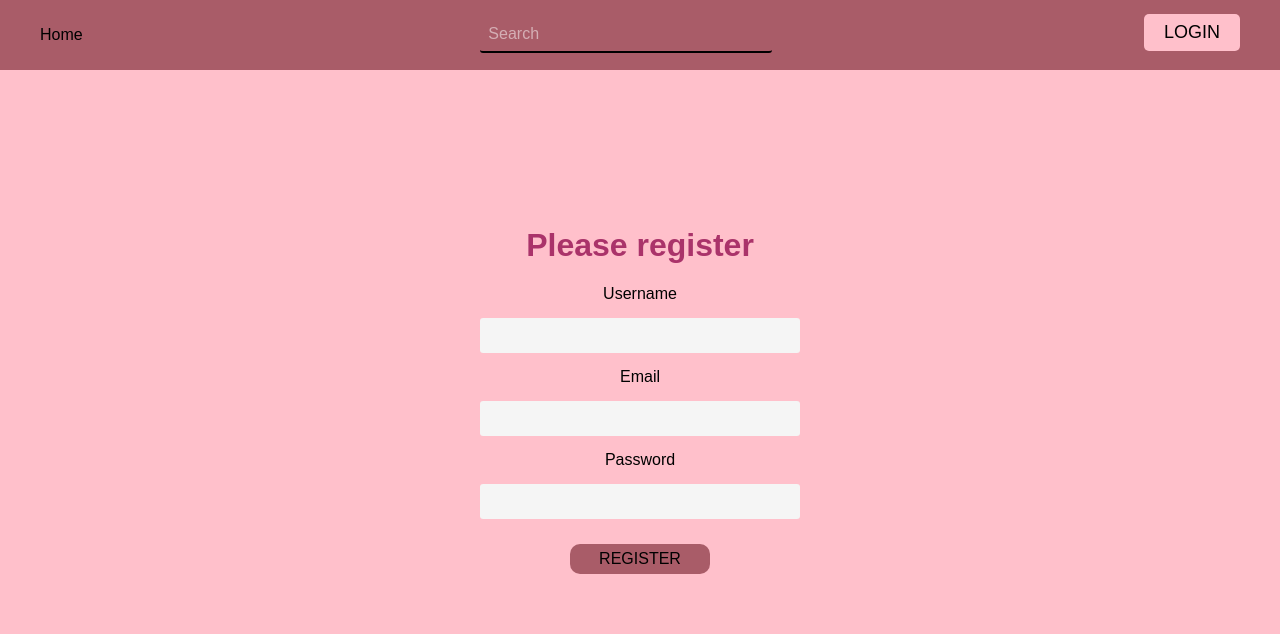
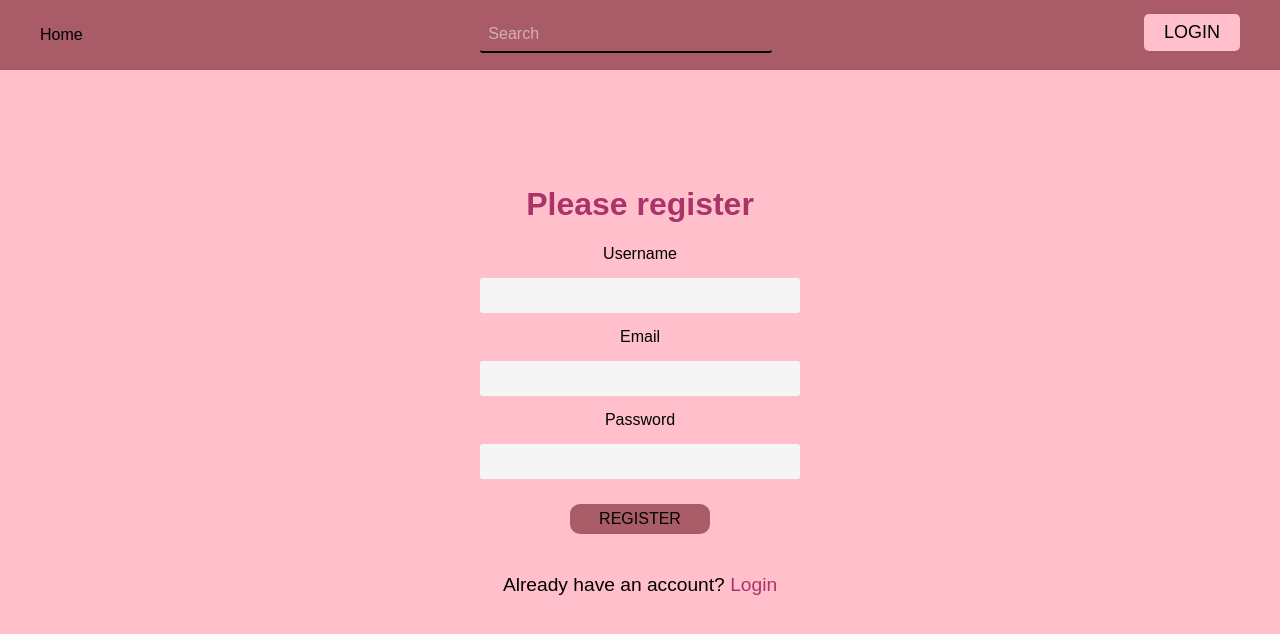
Before and after one commit to AminaNisic/AntColony-CaseStudy, a React (Create React App) app in the folder client/: page /register in a window 1280 px wide. Shown: the top 634 px of the page. Built offline with nearby package versions, Linux system fonts and the light colour scheme.

Commit message:
Add files via upload

```diff
--- a/client/src/pages/Register.js
+++ b/client/src/pages/Register.js
@@ -38,6 +38,7 @@
           <Field type="password" id="password" name="password" />
           <ErrorMessage name="password" component="span" />
           <button type="submit">REGISTER</button>
+          <p>Already have an account? <a href="/login">Login</a></p>
         </Form>
       </Formik>
     </div>
```
